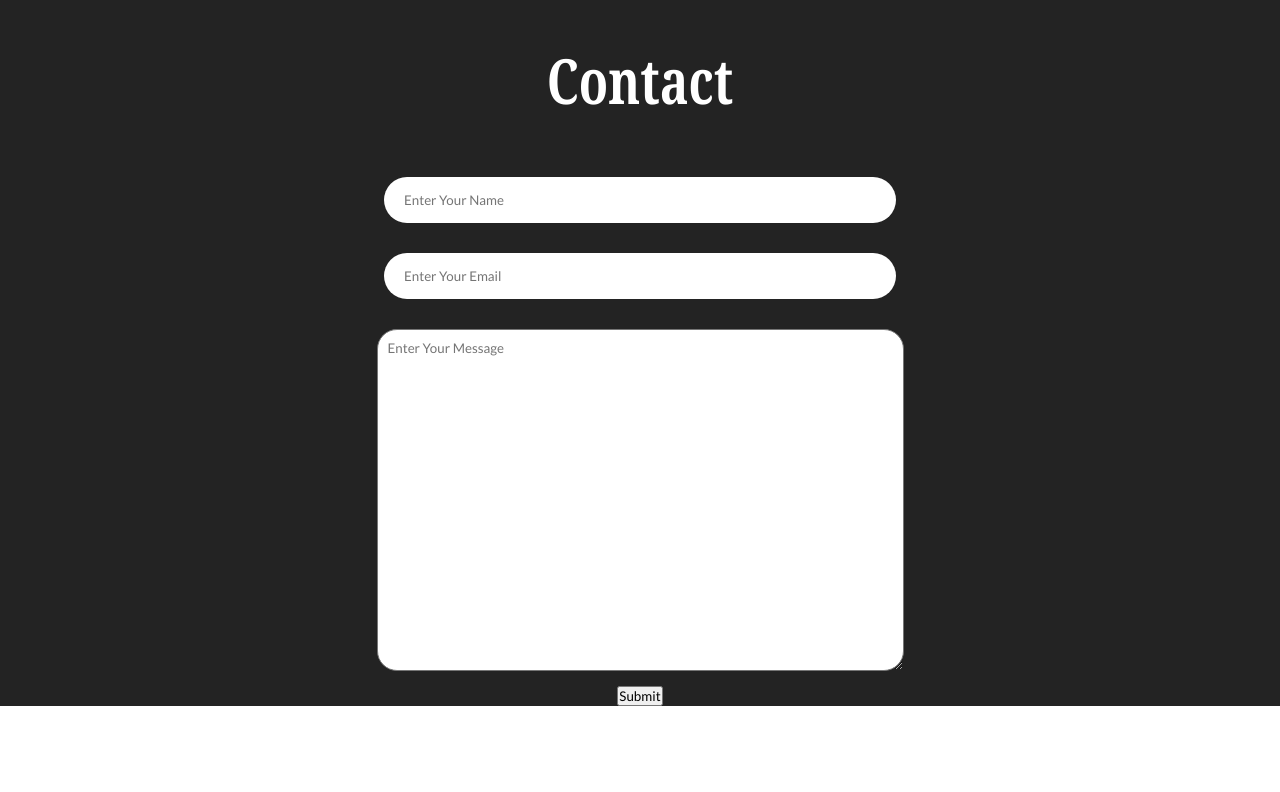
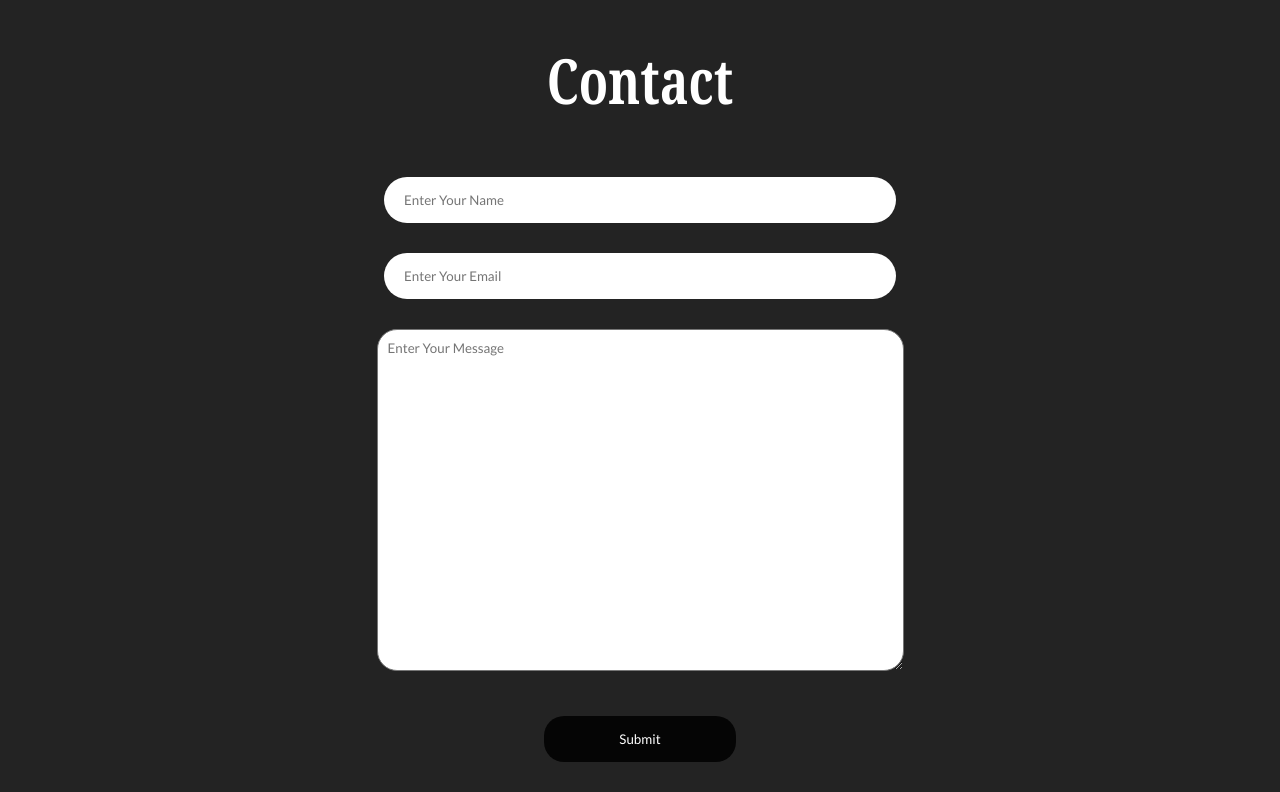
Before and after one commit to Alain2020/alain-s-profile, a plain HTML site: page index.html in a window 1280 px wide. Shown: the part 4608-5400 px from the top of the page. Before the commit the page ends 5314 px from the top, so only its background shows below. Drawn offline with Linux system fonts and the light colour scheme.

Commit message:
Add hover to submit

```diff
--- a/assets/css/style.css
+++ b/assets/css/style.css
@@ -189,3 +189,18 @@
     padding: 10px;
     border-radius: 20px;
 }
+#submit{
+    padding: 15px 20px;
+    margin: 30px;
+    width: 15%;
+    border-radius: 20px;
+    background-color: #000000dc;
+    color: white;
+    border: none;
+    outline: none;
+}
+#submit:hover{
+    background-color: green;
+    color: white;
+    cursor: pointer;
+}
```
